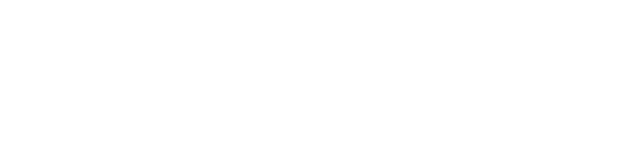
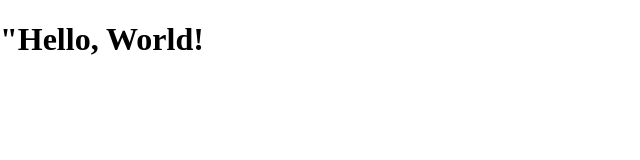
Before and after one commit to moricode49/portsam-quote-generator, a plain HTML site: page index.html in a window 1280 px wide. Shown: the whole page, without its empty margins (0-640 px from the left). Drawn offline with Linux system fonts and the light colour scheme.

Commit message:
hello world

```diff
--- a/index.html
+++ b/index.html
@@ -18,6 +18,7 @@
 		<link rel="stylesheet" href="style.css" />
 	</head>
 	<body>
+		<h1>"Hello, World!</h1>
 		<!-- Script -->
 		<script src="script.js"></script>
 	</body>
```
